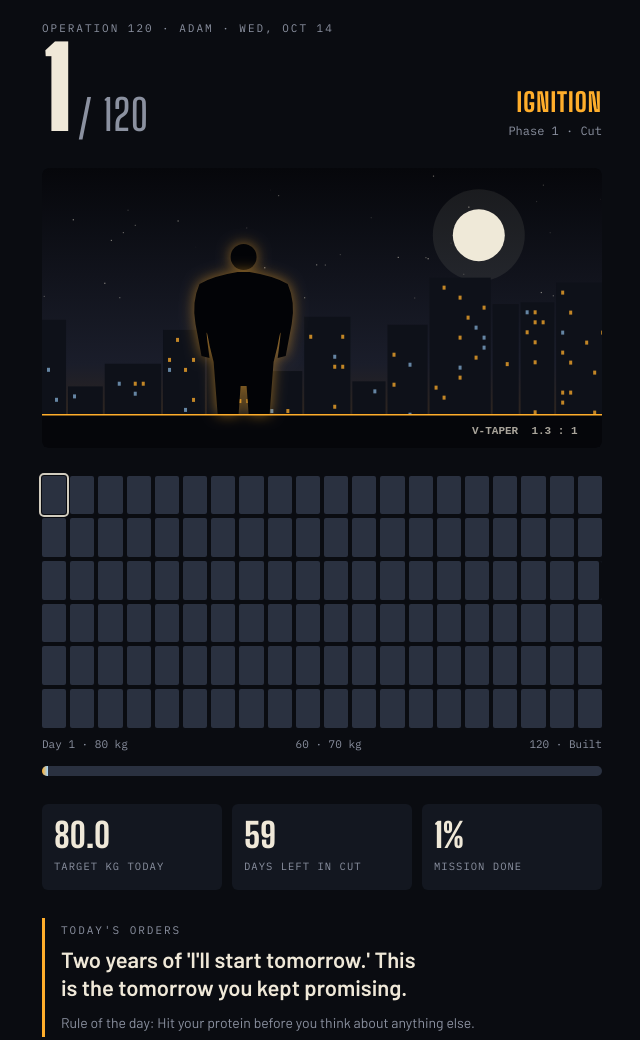
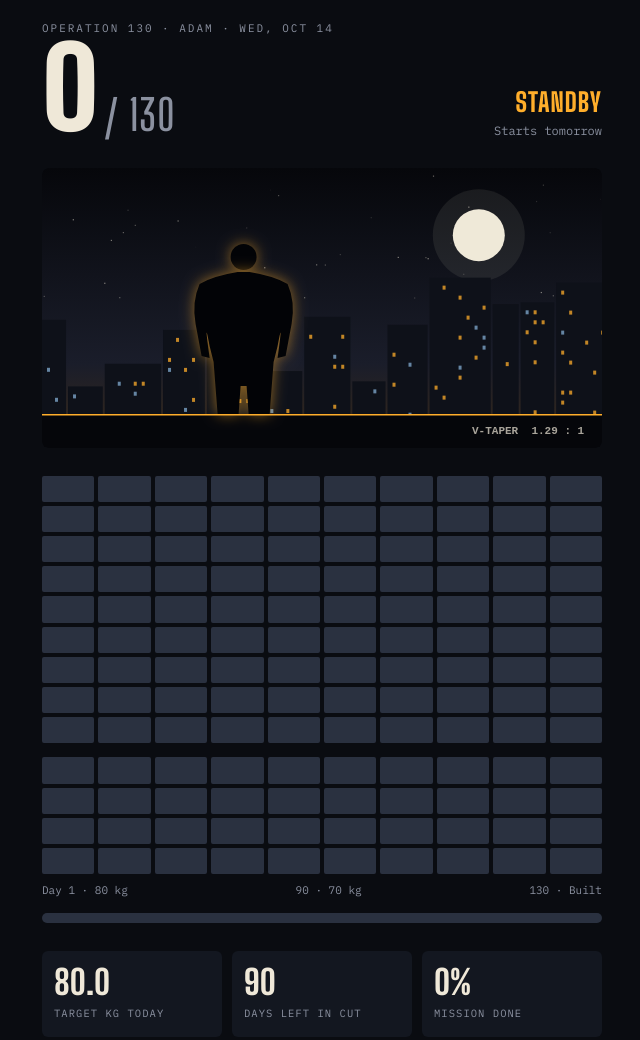
Before and after one commit to adamahmeddd/tracker-, a plain HTML site: page index.html in a window 1280 px wide. Shown: the top 1040 px of the page, without its empty margins (318-958 px from the left). Drawn offline with Linux system fonts and the light colour scheme.

Commit message:
Update operation title and phase details in index.html

```diff
--- a/index.html
+++ b/index.html
@@ -1,9 +1,9 @@
 <!doctype html>
 <meta charset="utf-8">
 <meta name="viewport" content="width=device-width, initial-scale=1, viewport-fit=cover">
-<title>Lock In 120</title>
+<title>Lock In</title>
 <meta name="apple-mobile-web-app-capable" content="yes">
-<meta name="apple-mobile-web-app-status-bar-style" content="black-translucent">
+<meta name="apple-mobile-web-app-status-bar-style" content="black">
 <meta name="apple-mobile-web-app-title" content="Lock In">
 <link rel="stylesheet" href="https://fonts.googleapis.com/css2?family=Big+Shoulders+Display:wght@600;800;900&family=Barlow:wght@400;500;600&family=IBM+Plex+Mono:wght@400;600&display=swap">
 <style>
@@ -28,12 +28,12 @@ h2{font-size:30px;font-weight:800;text-transform:uppercase;letter-spacing:.02em}
 .phase{font-family:var(--f-display);font-weight:800;font-size:26px;text-transform:uppercase;color:var(--amber);letter-spacing:.04em}
 .mode{font-family:var(--f-mono);font-size:12px;color:var(--muted)}
 canvas#hero{width:100%;height:280px;display:block;border-radius:6px;background:var(--slab)}
-.ticks{display:grid;grid-template-columns:repeat(20,1fr);gap:4px}
-.tick{aspect-ratio:1/1.6;background:var(--steel);border-radius:2px;max-width:100%}
+.ticks{display:grid;grid-template-columns:repeat(10,1fr);gap:4px}
+.tick{aspect-ratio:2/1;background:var(--steel);border-radius:2px;max-width:100%}
 .tick.done.cut{background:var(--amber)}
 .tick.done.build{background:var(--ice)}
 .tick.today{outline:2px solid var(--bone);outline-offset:1px;animation:pulse 1.6s ease-in-out infinite}
-.tick.split{box-shadow:inset -3px 0 0 var(--night)}
+.tick.gap{margin-top:10px}
 @keyframes pulse{50%{outline-color:transparent}}
 .legend{display:flex;justify-content:space-between;font-family:var(--f-mono);font-size:11px;color:var(--muted);margin-top:8px}
 .bar{height:10px;background:var(--steel);border-radius:5px;overflow:hidden;margin-top:14px}
@@ -77,12 +77,12 @@ footer{font-family:var(--f-mono);font-size:11px;color:var(--muted);text-align:ce
 
 <div class="wrap">
   <header>
-    <div class="eyebrow" id="dateline">Operation 120 · Adam</div>
+    <div class="eyebrow" id="dateline">Operation 130 · Adam</div>
     <div class="top">
-      <h1><span id="dayNum">1</span><span class="of">/ 120</span></h1>
+      <h1><span id="dayNum">0</span><span class="of" id="ofTotal">/ 130</span></h1>
       <div style="text-align:right">
-        <div class="phase" id="phaseName">Ignition</div>
-        <div class="mode" id="phaseMode">Phase 1 · Cut</div>
+        <div class="phase" id="phaseName">Standby</div>
+        <div class="mode" id="phaseMode">Starts tomorrow</div>
       </div>
     </div>
   </header>
@@ -91,13 +91,13 @@ footer{font-family:var(--f-mono);font-size:11px;color:var(--muted);text-align:ce
 
   <section>
     <div class="ticks" id="ticks"></div>
-    <div class="legend"><span>Day 1 · 80 kg</span><span>60 · 70 kg</span><span>120 · Built</span></div>
+    <div class="legend" id="legend"></div>
     <div class="bar"><i id="bar"></i></div>
   </section>
 
   <section class="stats">
     <div class="stat"><b id="sTarget">80.0</b><span>Target kg today</span></div>
-    <div class="stat"><b id="sPhaseLeft">60</b><span>Days left in cut</span></div>
+    <div class="stat"><b id="sPhaseLeft">90</b><span id="sPhaseLbl">Days left in cut</span></div>
     <div class="stat"><b id="sPct">0%</b><span>Mission done</span></div>
   </section>
 
@@ -112,7 +112,7 @@ footer{font-family:var(--f-mono);font-size:11px;color:var(--muted);text-align:ce
     <ul class="code why">
       <li><em>2 YRS</em><div><strong>Two years of "tomorrow"</strong>Two years in the same spot, saying I'll start tomorrow. Tomorrow never shows up by itself. Today is the only day I control, so today is the day.</div></li>
       <li><em>5 MIN</em><div><strong>The high doesn't last</strong>Breaking the diet feels good for a few minutes. Then it's gone, and I'm still in the same body with the same regret. The body I'm building stays.</div></li>
-      <li><em>THEM</em><div><strong>What my friends will see</strong>They'll notice either way. The guy who keeps restarting, or the guy who showed up 120 days straight. I decide which one they see.</div></li>
+      <li><em>THEM</em><div><strong>What my friends will see</strong>They'll notice either way. The guy who keeps restarting, or the guy who showed up every single day. I decide which one they see.</div></li>
     </ul>
   </section>
 
@@ -142,7 +142,7 @@ footer{font-family:var(--f-mono);font-size:11px;color:var(--muted);text-align:ce
   </section>
 
   <section>
-    <div class="eyebrow">Start date</div>
+    <div class="eyebrow">Start date (day 1)</div>
     <div class="set">
       <input type="date" id="startDate">
       <button type="button" id="saveStart">Save</button>
@@ -155,16 +155,20 @@ footer{font-family:var(--f-mono);font-size:11px;color:var(--muted);text-align:ce
 
 <script>
 (function(){
-  var DEFAULT_START="2026-10-14";
+  // ---- Plan settings ----
+  var CUT=90, BUILD=40, TOTAL=CUT+BUILD;
+  var START_KG=80, GOAL_KG=70;
+  var DEFAULT_START="2026-10-15";
+
   function sget(k){try{return localStorage.getItem(k)}catch(e){return null}}
   function sset(k,v){try{localStorage.setItem(k,v);return true}catch(e){return false}}
 
   var PHASES=[
     {from:1,to:14,name:"Ignition",n:1,mode:"Cut"},
-    {from:15,to:45,name:"The Grind",n:2,mode:"Cut"},
-    {from:46,to:60,name:"Final Descent",n:3,mode:"Cut"},
-    {from:61,to:90,name:"Build",n:4,mode:"Recomp"},
-    {from:91,to:120,name:"The Reveal",n:5,mode:"Recomp"}
+    {from:15,to:60,name:"The Grind",n:2,mode:"Cut"},
+    {from:61,to:90,name:"Final Descent",n:3,mode:"Cut"},
+    {from:91,to:110,name:"Build",n:4,mode:"Muscle"},
+    {from:111,to:130,name:"The Reveal",n:5,mode:"Muscle"}
   ];
   var QUOTES=[
     "Two years of 'I'll start tomorrow.' This is the tomorrow you kept promising.",
@@ -181,7 +185,7 @@ footer{font-family:var(--f-mono);font-size:11px;color:var(--muted);text-align:ce
     "Be the friend they talk about for showing up, not for starting over.",
     "Same place, same excuse, same body. Not this time.",
     "Short pleasure, long price. You already know how that story ends.",
-    "In 120 days nobody asks if you're disciplined. They can see it."
+    "When this is done, nobody asks if you're disciplined. They can see it."
   ];
   var RULES_CUT=[
     "Hit your protein before you think about anything else.",
@@ -226,44 +230,59 @@ footer{font-family:var(--f-mono);font-size:11px;color:var(--muted);text-align:ce
     "Do you want to be satisfied for five minutes, or for the rest of the year?"
   ];
 
+  document.getElementById("ofTotal").textContent="/ "+TOTAL;
+  document.getElementById("legend").innerHTML="<span>Day 1 · "+START_KG+" kg</span><span>"+CUT+" · "+GOAL_KG+" kg</span><span>"+TOTAL+" · Built</span>";
+
   function parseD(s){var p=(s||"").split("-");if(p.length!==3)return null;var d=new Date(+p[0],+p[1]-1,+p[2]);return isNaN(d)?null:d}
-  var start=sget("li120_start")||DEFAULT_START;
+  var start=sget("li_start")||DEFAULT_START;
   var si=document.getElementById("startDate");si.value=start;
 
   function render(){
     var sd=parseD(start)||parseD(DEFAULT_START);
     var now=new Date();var t=new Date(now.getFullYear(),now.getMonth(),now.getDate());
     var raw=Math.round((t-sd)/86400000)+1;
-    var day=Math.max(1,Math.min(120,raw));
-    var ph=PHASES.filter(function(p){return day>=p.from&&day<=p.to})[0];
-    var cut=day<=60;
-    document.getElementById("dayNum").textContent=raw<1?"0":day;
-    document.getElementById("phaseName").textContent=raw<1?"Standby":(raw>120?"Complete":ph.name);
-    document.getElementById("phaseMode").textContent="Phase "+ph.n+" · "+ph.mode;
-    document.getElementById("dateline").textContent="Operation 120 · Adam · "+t.toLocaleDateString(undefined,{weekday:"short",day:"numeric",month:"short"});
-    var tgt=cut?(80-10*(day-1)/59):70;
+    var pre=raw<1, over=raw>TOTAL;
+    var day=pre?0:Math.min(TOTAL,raw);
+    var ph=pre?PHASES[0]:PHASES.filter(function(p){return day>=p.from&&day<=p.to})[0];
+    var cut=day<=CUT;
+
+    document.getElementById("dayNum").textContent=day;
+    document.getElementById("phaseName").textContent=pre?"Standby":(over?"Complete":ph.name);
+    var until=1-raw;
+    document.getElementById("phaseMode").textContent=pre?(until===1?"Starts tomorrow":"Starts in "+until+" days"):("Phase "+ph.n+" · "+ph.mode);
+    document.getElementById("dateline").textContent="Operation "+TOTAL+" · Adam · "+t.toLocaleDateString(undefined,{weekday:"short",day:"numeric",month:"short"});
+
+    var tgt=day<=1?START_KG:(cut?START_KG-(START_KG-GOAL_KG)*(day-1)/(CUT-1):GOAL_KG);
     document.getElementById("sTarget").textContent=tgt.toFixed(1);
-    document.getElementById("sPhaseLeft").textContent=cut?(60-day):(120-day);
-    document.querySelector("#sPhaseLeft + span").textContent=cut?"Days left in cut":"Days to reveal";
-    var pct=Math.round(day/120*100);
+    document.getElementById("sPhaseLeft").textContent=cut?(CUT-day):(TOTAL-day);
+    document.getElementById("sPhaseLbl").textContent=cut?"Days left in cut":"Days to reveal";
+    var pct=Math.round(day/TOTAL*100);
     document.getElementById("sPct").textContent=pct+"%";
     setTimeout(function(){document.getElementById("bar").style.width=pct+"%"},60);
 
     var tk=document.getElementById("ticks");tk.innerHTML="";
-    for(var i=1;i<=120;i++){var e=document.createElement("div");
-      e.className="tick "+(i<=60?"cut":"build")+(i<day||(i===day&&raw>120)?" done":"")+(i===day&&raw>=1&&raw<=120?" today":"")+(i===60?" split":"");
-      tk.appendChild(e)}
+    for(var i=1;i<=TOTAL;i++){var e=document.createElement("div");
+      var cls="tick "+(i<=CUT?"cut":"build");
+      if(over||i<day)cls+=" done";
+      if(!pre&&!over&&i===day)cls+=" today";
+      if(i>CUT&&i<=CUT+10)cls+=" gap";
+      e.className=cls;tk.appendChild(e)}
 
-    document.getElementById("quote").textContent=QUOTES[(day-1)%QUOTES.length];
-    var rules=cut?RULES_CUT:RULES_BUILD;
-    document.getElementById("rule").textContent="Rule of the day: "+rules[(day-1)%rules.length];
+    if(pre){
+      document.getElementById("quote").textContent="Tomorrow is day 1. And it's the last 'tomorrow' you get. After this, every day is today.";
+      document.getElementById("rule").textContent="Tonight: clear the junk out of your room and kitchen. Plan tomorrow's meals.";
+    }else{
+      document.getElementById("quote").textContent=QUOTES[(day-1)%QUOTES.length];
+      var rules=cut?RULES_CUT:RULES_BUILD;
+      document.getElementById("rule").textContent="Rule of the day: "+rules[(day-1)%rules.length];
+    }
     document.getElementById("codeTitle").textContent=cut?"The Cut Code":"The Build Code";
     var c=cut?CODE_CUT:CODE_BUILD,ul=document.getElementById("code");ul.innerHTML="";
     c.forEach(function(r,j){var li=document.createElement("li");li.innerHTML="<em>"+String(j+1).padStart(2,"0")+"</em><div><strong></strong></div>";li.querySelector("strong").textContent=r[0];li.querySelector("div").appendChild(document.createTextNode(r[1]));ul.appendChild(li)});
-    drawHero(day/120);
+    drawHero(day/TOTAL);
   }
 
-  document.getElementById("saveStart").addEventListener("click",function(){if(parseD(si.value)){start=si.value;sset("li120_start",start);render()}});
+  document.getElementById("saveStart").addEventListener("click",function(){if(parseD(si.value)){start=si.value;sset("li_start",start);render()}});
   var sosI=Math.floor(Math.random()*SOS.length);
   document.getElementById("sos").addEventListener("click",function(){sosI=(sosI+1)%SOS.length;document.getElementById("sosLine").textContent=SOS[sosI];document.getElementById("sosOut").hidden=false});
 
```
